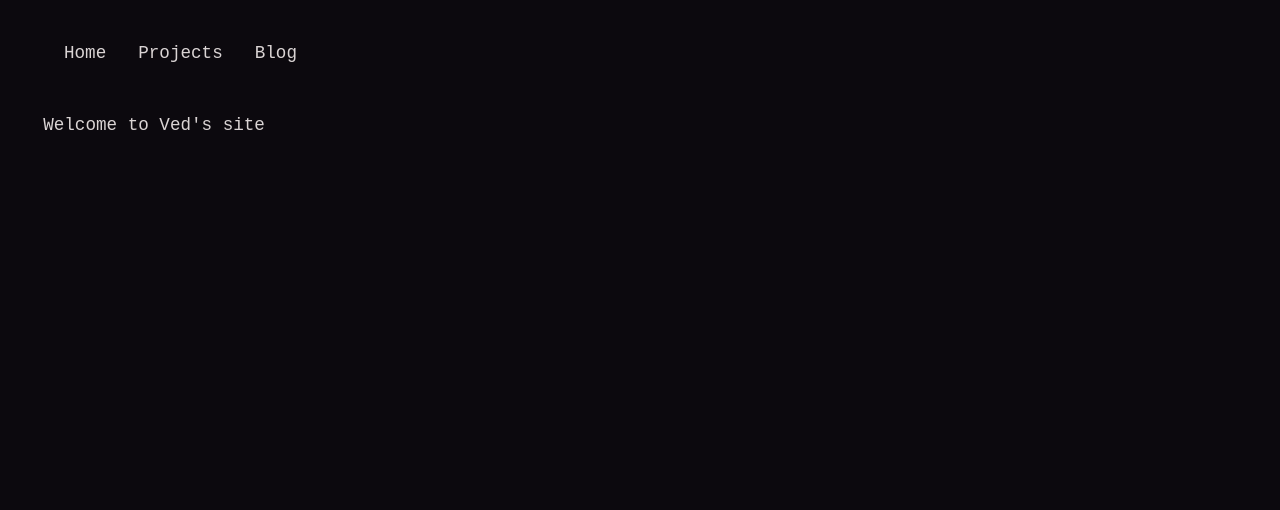
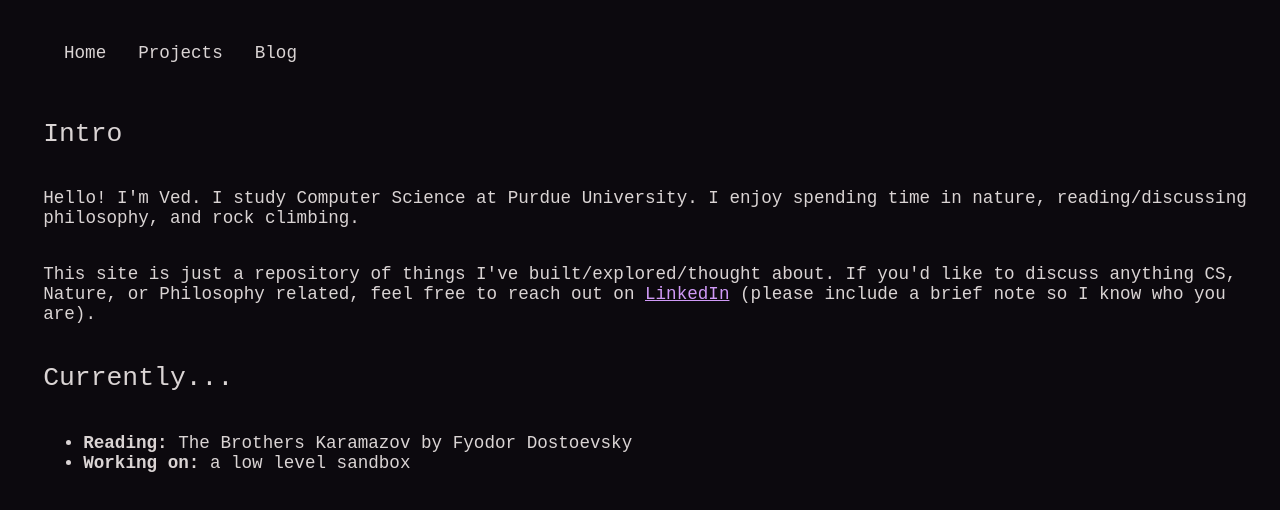
Before and after one commit to TheVmous/my-site, a website with bundled scripts: page index.html in a window 1280 px wide. Built offline with nearby package versions, Linux system fonts and the light colour scheme.

Commit message:
feat: added markdown parsing and turned all pages into markdown

```diff
--- /dev/null
+++ b/package.json
@@ -0,0 +1,5 @@
+{
+  "dependencies": {
+    "marked": "^18.0.6"
+  }
+}
--- /dev/null
+++ b/pages/home.md
@@ -0,0 +1,9 @@
+## Intro
+Hello! I'm Ved. I study Computer Science at Purdue University.
+I enjoy spending time in nature, reading/discussing philosophy, and rock climbing.
+<p>This site is just a repository of things I've built/explored/thought about. If you'd like to discuss anything CS, Nature, or Philosophy related, feel free to reach out on <a href="https://www.linkedin.com/in/ved-joshi-2a02b4271/">
+    LinkedIn</a> (please include a brief note so I know who you are).</p>
+
+## Currently...
+- **Reading:** The Brothers Karamazov by Fyodor Dostoevsky
+- **Working on:** a low level sandbox
--- a/pages/home.txt
+++ /dev/null
@@ -1 +0,0 @@
-<p>Welcome to Ved's site</p>
--- a/pages/projects.txt
+++ /dev/null
@@ -1,2 +0,0 @@
-<h2>Eagle Scout Project</h2>
-<p>We built</p>
--- a/router.js
+++ b/router.js
@@ -1,25 +1,18 @@
-//TODO: create separate .html pages for each tab and separate .js views too
-/*
-const pageDict = {
-    home: "<h1>Home</h1><p>Welcome to Ved's site</p>",
-    blog: "<h1>Blog</h1><p>Incoherent ramblings to be added...</p>",
-    feedback: "<h1>Feedback</h1><p>Compliments? Complaints? Look no further</p>"
-}
-*/
+import { marked } from "https://cdn.jsdelivr.net/npm/marked/lib/marked.esm.js";
+
 const topnav = document.getElementById('topnav');
 topnav.addEventListener('click', linkClick);
 
 async function loadPage(targetPage) {
-    const path = "pages/" + targetPage + ".txt";
+    const path = "pages/" + targetPage + ".md";
     try {
         const response = await fetch(path);
         if (!response.ok) {
             throw new Error("Target file couldn't be found.");
         }
-
-        document.getElementById("app").innerHTML = await response.text();
+        const markdown = await response.text();
+        document.getElementById("app").innerHTML = marked.parse(markdown);
     } catch {
-        //loadPage("err.txt");
         document.getElementById("app").innerHTML = "<h1>Page not found</h1>";
     }
 }
--- a/style.css
+++ b/style.css
@@ -30,10 +30,13 @@ body {
     background-color: #a200ffb2;
     transition: color 0.5s ease;
 }
-
 .navBtn a {
     text-decoration: none;
     color: inherit;
+}
+
+a {
+    color: rgb(208, 154, 247);
 
     &:active {
         color:rgb(175, 3, 58);
```
Also changed, not shown: pages/projects.md (added, +2 -0 lines), README.md, pages/blog.md (renamed from pages/blog.txt), pages/err.md (renamed from pages/err.txt), 1 other file.
